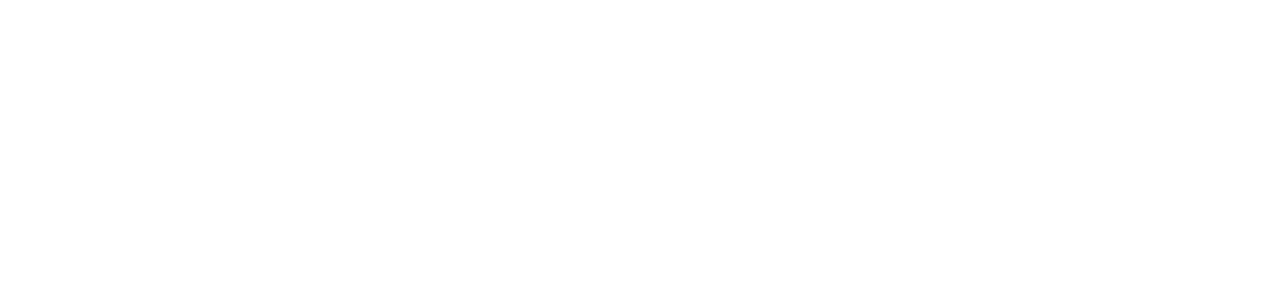
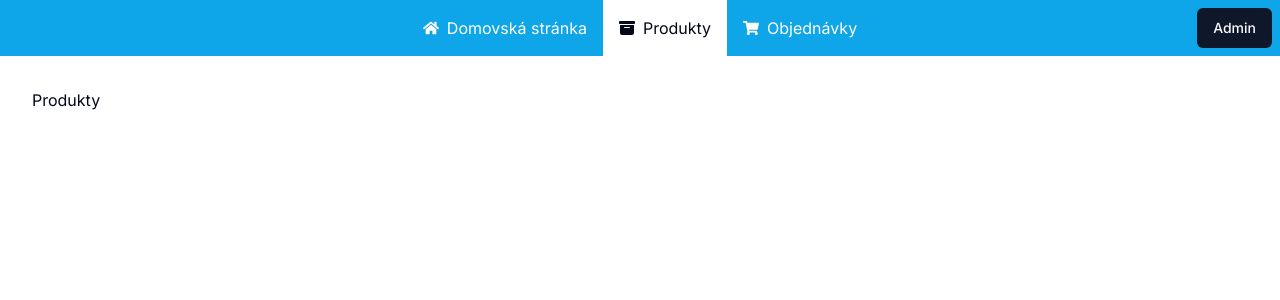
Before and after one commit to OndrejLosensky/code-commerce, a Next.js app: page /produkty in a window 1280 px wide. Before the commit this address had no page. Shown: the top 300 px of the page. Built offline with nearby package versions, Linux system fonts and the light colour scheme.

Commit message:
Customer landing page layout, different navigation + Full authetification for admin panel

```diff
--- /dev/null
+++ b/app/(customer)/layout.tsx
@@ -0,0 +1,21 @@
+import { NavigationCustomerView, NavigationLink } from "../../components/navigation/nav";
+
+import { FaRegUser, FaShoppingCart, FaHome } from "react-icons/fa";
+import { FaBoxArchive } from "react-icons/fa6";
+
+export const dynamic = "force-dynamic"
+
+export default function Layout ( { children } : Readonly<{children: React.ReactNode;}>){
+    return (
+            <main className="flex flex-col w-screen min-h-screen">
+                <NavigationCustomerView>
+                    <NavigationLink href="/"> <FaHome className="w-4 h-4"/>  <span>Domovská stránka </span></NavigationLink>
+                    <NavigationLink href="/produkty"> <FaBoxArchive className="w-4 h-4"/>  <span>Produkty</span> </NavigationLink>
+                    <NavigationLink href="/objednavky"> <FaShoppingCart className="w-4 h-4"/> <span> Objednávky</span> </NavigationLink>
+                </NavigationCustomerView>
+                <div className="m-8">
+                    {children}
+                </div>
+        </main>
+    )
+}
--- /dev/null
+++ b/app/(customer)/objednavky/page.tsx
@@ -0,0 +1,7 @@
+export default function OrdersPage() {
+    return (
+        <>
+            Objednávky
+        </>
+    )
+}
--- /dev/null
+++ b/app/(customer)/page.tsx
@@ -0,0 +1,7 @@
+export default function HomePage() {
+    return (
+        <>
+            Vítejte na e-shopu <strong>CodeCommerce</strong>
+        </>
+    )
+}
--- /dev/null
+++ b/app/(customer)/produkty/page.tsx
@@ -0,0 +1,7 @@
+export default function ProductsPage() {
+    return (
+        <>
+            Produkty
+        </>
+    )
+}
--- a/app/admin/layout.tsx
+++ b/app/admin/layout.tsx
@@ -1,18 +1,35 @@
-import { Navigation, NavigationLink } from "@/components/navigation/nav";
+import { Navigation, NavigationLink, NavigationLinkBottom } from "@/components/navigation/nav";
 
 import { FaRegUser, FaShoppingCart, FaHome } from "react-icons/fa";
 import { FaBoxArchive } from "react-icons/fa6";
 
 export const dynamic = "force-dynamic"
 
+import { IoSettingsOutline } from "react-icons/io5";
+import { CiGlobe } from "react-icons/ci";
+
 export default function AdminDashboardLayout ( { children } : Readonly<{children: React.ReactNode;}>) {
     return (
         <main className="flex flex-row w-screen">
             <Navigation>
-                <NavigationLink href="/admin"> <FaHome className="w-4 h-4"/>  <span className="hidden lg:flex">Domovská stránka </span></NavigationLink>
-                <NavigationLink href="/admin/produkty"> <FaBoxArchive className="w-4 h-4"/>  <span className="hidden lg:flex">Produkty</span> </NavigationLink>
-                <NavigationLink href="/admin/uzivatele"> <FaRegUser className="w-4 h-4"/>  <span className="hidden lg:flex">Uživatelé </span></NavigationLink>
-                <NavigationLink href="/admin/objednavky"> <FaShoppingCart className="w-4 h-4"/> <span className="hidden lg:flex"> Objednávky</span> </NavigationLink>
+                <section className="flex flex-col h-screen justify-between">
+                    <div>
+                        <NavigationLink href="/admin"> <FaHome className="w-4 h-4"/>  <span className="hidden lg:flex">Domovská stránka </span></NavigationLink>
+                        <NavigationLink href="/admin/produkty"> <FaBoxArchive className="w-4 h-4"/>  <span className="hidden lg:flex">Produkty</span> </NavigationLink>
+                        <NavigationLink href="/admin/uzivatele"> <FaRegUser className="w-4 h-4"/>  <span className="hidden lg:flex">Uživatelé </span></NavigationLink>
+                        <NavigationLink href="/admin/objednavky"> <FaShoppingCart className="w-4 h-4"/> <span className="hidden lg:flex"> Objednávky</span> </NavigationLink>
+                    </div>
+                    <div>
+                        <NavigationLinkBottom href="/">
+                            <CiGlobe className="mr-2 w-6 h-6"/>
+                            <span className="hidden lg:inline">Zpět na web</span>
+                        </NavigationLinkBottom>
+                        <NavigationLinkBottom href="/admin/settings">
+                            <IoSettingsOutline className="mr-2 w-6 h-6"/>
+                            <span className="hidden lg:inline">Nastavení</span>
+                        </NavigationLinkBottom>
+                    </div>
+                </section>
             </Navigation>
             <div className="m-8 w-[85%]">
                 {children}
--- a/components/navigation/nav.tsx
+++ b/components/navigation/nav.tsx
@@ -5,26 +5,16 @@ import Link from "next/link";
 import { usePathname } from "next/navigation";
 import { ComponentProps, ReactNode } from "react";
 
+import { Button } from "../ui/button";
+
 import { cn } from "@/lib/utils";
 
-import { IoSettingsOutline } from "react-icons/io5";
-import { CiGlobe } from "react-icons/ci";
 
 export function Navigation({ children }: { children: ReactNode }) {
   return (
     <nav className="bg-sky-500 text-white flex flex-col h-screen w-16 lg:w-[15%] justify-between">
       <div>
         {children}
-      </div>
-      <div>
-        <NavigationLinkBottom href="/">
-          <CiGlobe className="mr-2 w-6 h-6"/>
-          <span className="hidden lg:inline">Zpět na web</span>
-        </NavigationLinkBottom>
-        <NavigationLinkBottom href="/admin/settings">
-          <IoSettingsOutline className="mr-2 w-6 h-6"/>
-          <span className="hidden lg:inline">Nastavení</span>
-        </NavigationLinkBottom>
       </div>
     </nav>
   );
@@ -59,3 +49,13 @@ export function NavigationLinkBottom(props: Omit<ComponentProps<typeof Link>, "c
     </Link>
   );
 }
+
+
+export function NavigationCustomerView ({ children }: { children: ReactNode }) {
+  return (
+    <nav className="bg-sky-500 text-white flex flex-row justify-center items-center ">
+        {children}
+        <Link className="absolute right-2 top-2" href="/admin"> <Button>Admin</Button> </Link>
+    </nav>
+  );
+}
```
Also changed, not shown: lib/isValidPass.ts (added, +9 -0 lines), middleware.ts (added, +30 -0 lines), app/_old_page.tsx (renamed from app/page.tsx), 2 other files (tests, documents, lock files or other folders).
